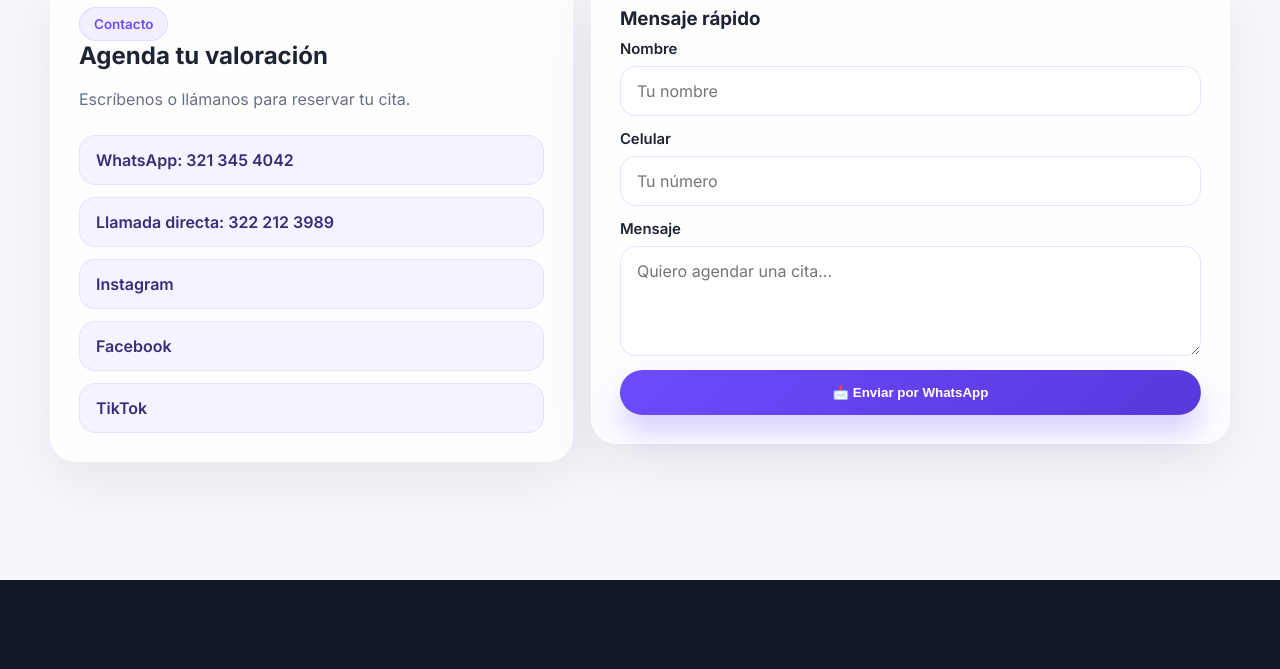
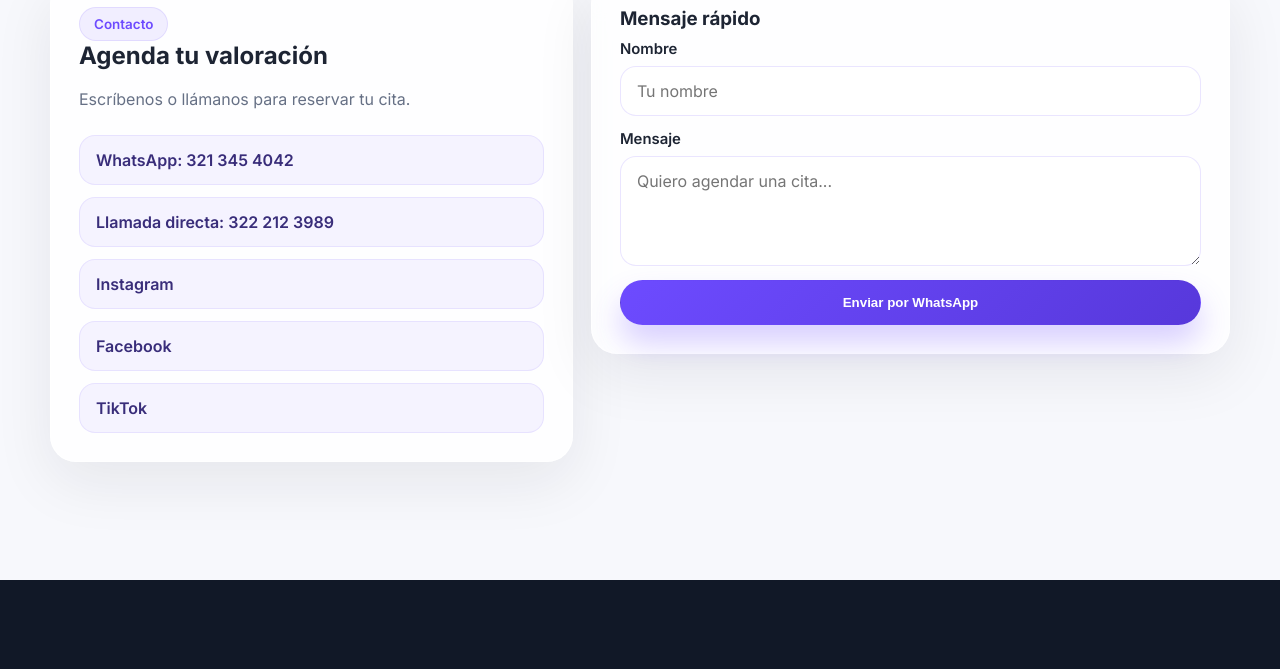
Before and after one commit to senpaihardware-bot/odontologiakelly, a plain HTML site: page index.html in a window 1280 px wide. Shown: the part 3219-3888 px from the top of the page. Drawn offline with Linux system fonts and the light colour scheme.

Commit message:
Update index.html

```diff
--- a/index.html
+++ b/index.html
@@ -77,7 +77,7 @@
         "name": "Dra. Kelly Trujillo",
         "image": "https://odontologiakelly.com/icon.ico",
         "url": "https://odontologiakelly.com",
-        "telephone": "+57 3223454042",
+        "telephone": "+57 3213454042",
         "address": {
           "@type": "PostalAddress",
           "streetAddress": "Cra. 5 #19-10",
@@ -95,7 +95,7 @@
       }
     </script>
 
-    <link rel="icon" type="image/x-icon" href="icon.ico" />
+    <link rel="icon" type="image/x-icon" href="icono.ico" />
 
     <link rel="preconnect" href="https://fonts.googleapis.com" />
     <link rel="preconnect" href="https://fonts.gstatic.com" crossorigin />
@@ -274,7 +274,7 @@
               class="media-card reveal video-card"
               data-type="video"
               data-src="video.mp4"
-              data-title="Video del consultorio"
+              data-title="Video de referencia"
             >
               <video muted playsinline preload="metadata">
                 <source src="video.mp4" type="video/mp4" />
@@ -446,16 +446,6 @@
               />
             </div>
             <div class="form-group">
-              <label for="phone">Celular</label>
-              <input
-                id="phone"
-                name="phone"
-                type="tel"
-                placeholder="Tu número"
-                required
-              />
-            </div>
-            <div class="form-group">
               <label for="message">Mensaje</label>
               <textarea
                 id="message"
@@ -466,7 +456,7 @@
               ></textarea>
             </div>
             <button type="submit" class="btn btn-primary btn-full">
-              📩 Enviar por WhatsApp
+              Enviar por WhatsApp
             </button>
           </form>
         </div>
```
